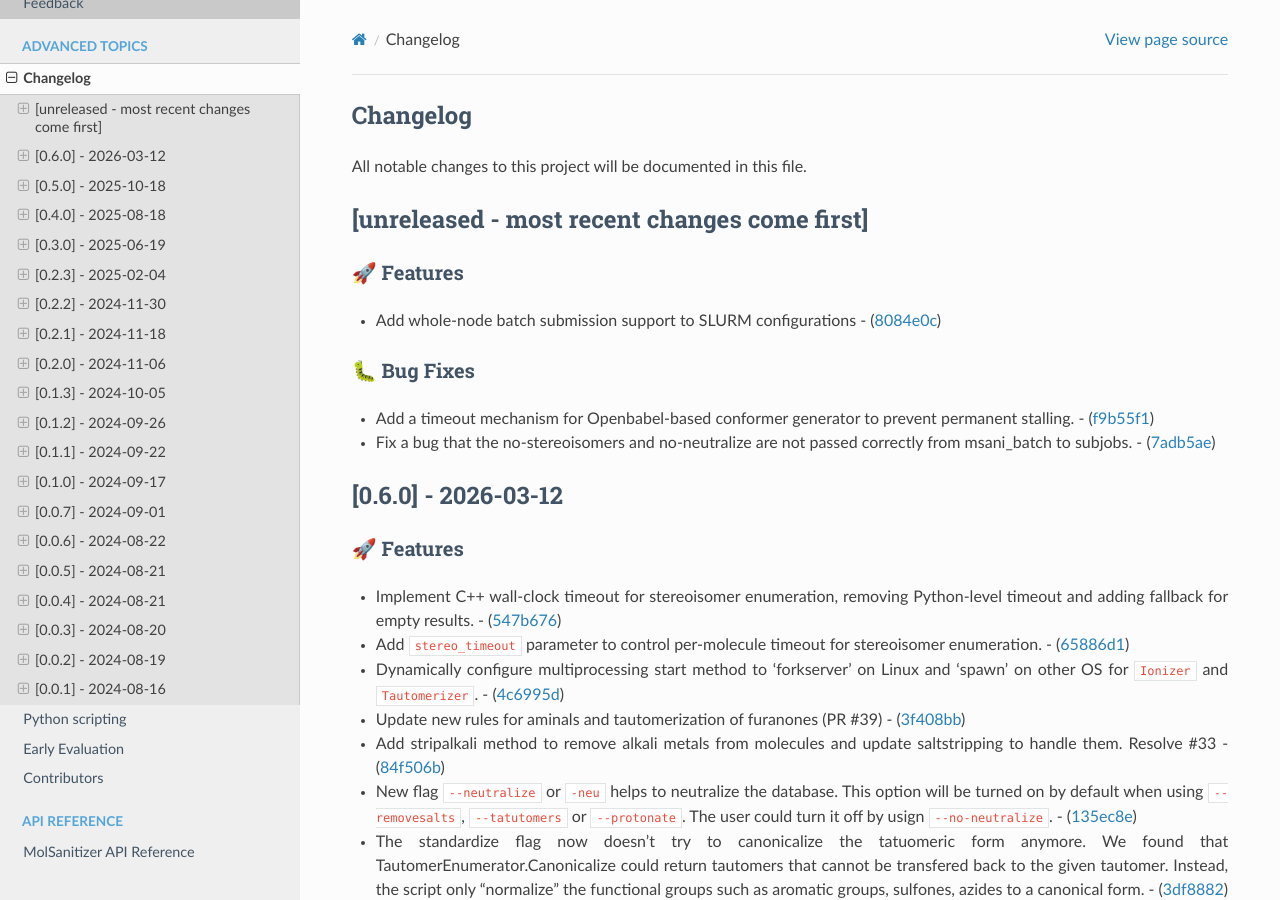
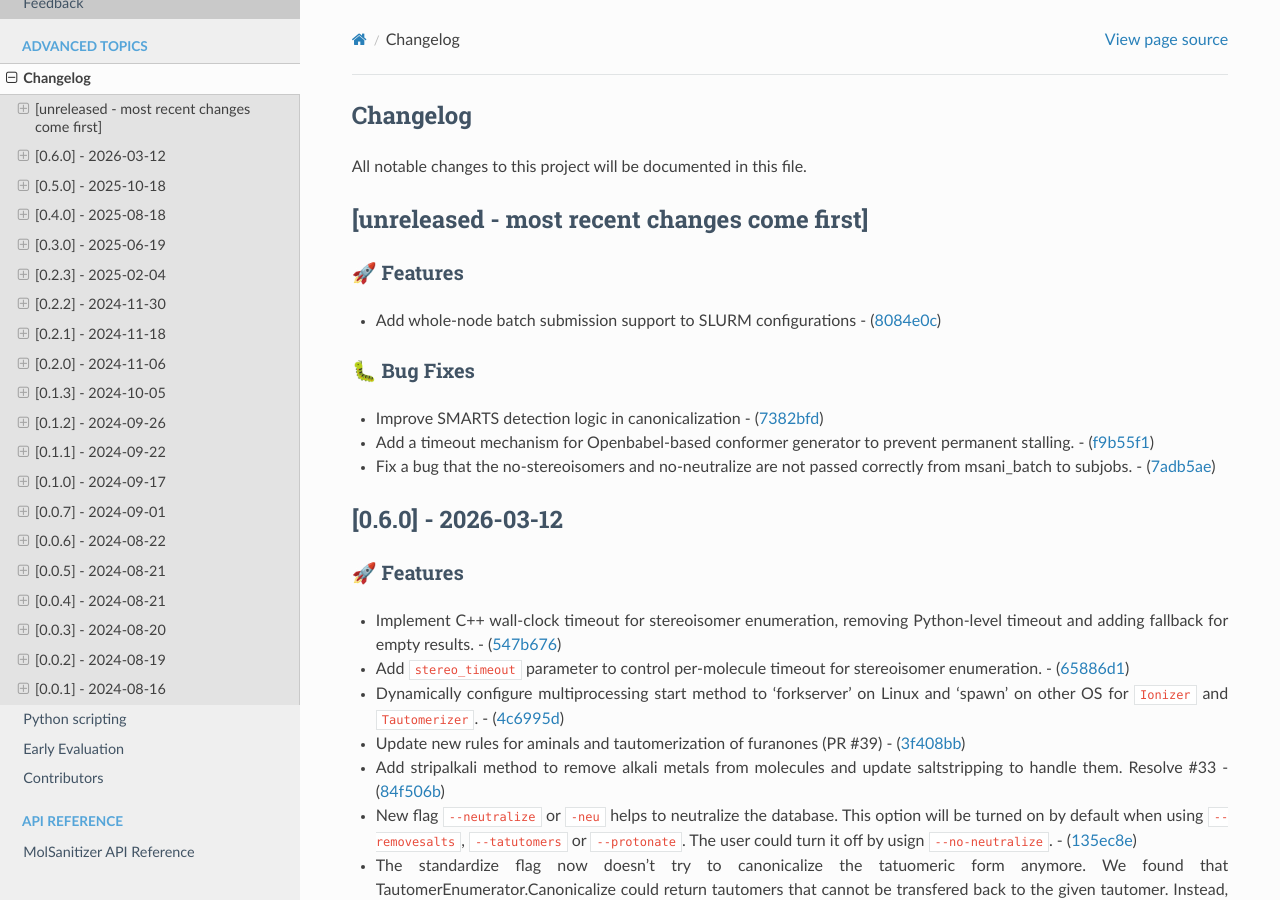
Before and after one commit to Carlssonlab/MolSanitizer, a Sphinx documentation site: the page built from docs/source/changes.rst, in a window 1280 px wide and 900 px high. Built offline with Sphinx 7.4.7 and the Read the Docs theme 3.1.0, drawn with Linux system fonts in a browser that asks for light colours.

Commit message:
Update changelog for tag main

```diff
--- a/docs/source/changes.rst
+++ b/docs/source/changes.rst
@@ -15,6 +15,8 @@ All notable changes to this project will be documented in this file.
 🐛 Bug Fixes
 ~~~~~~~~~~~~
 
+-  Improve SMARTS detection logic in canonicalization -
+   (`7382bfd <https://github.com/phonglam3103/MolSanitizer/commit/7382bfdc243e7cd75be656c3461de0bf2914817c>`__)
 -  Add a timeout mechanism for Openbabel-based conformer generator to
    prevent permanent stalling. -
    (`f9b55f1 <https://github.com/phonglam3103/MolSanitizer/commit/f9b55f1a5f59ffc5d0ef990a09df0f1dab90fe90>`__)
```
Also changed, not shown: CHANGELOG.md (+1 -0 lines).
